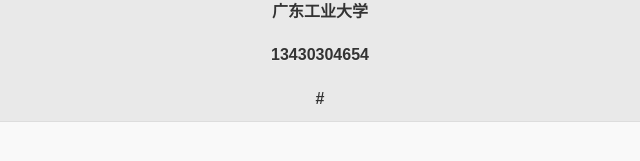
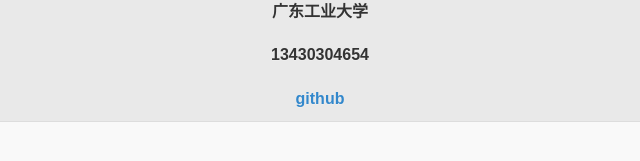
Before and after one commit to OKCthouder/jquery_mobile_demo, a plain HTML site: page index.html in a window 1280 px wide. Shown: the part 379-540 px from the top of the page, 320-960 px from the left. Drawn offline with Linux system fonts and the light colour scheme.

Commit message:
移动智能平台大作业

```diff
--- a/index.html
+++ b/index.html
@@ -11,6 +11,11 @@
 <meta name="viewport" content="width=device-width, initial-scale=1">
 <style type="text/css">
 #content{text-align:center;}
+a {
+text-decoration:none;
+out-line: none;
+color: #333;
+}
 </style>
 <script type="text/javascript">
 $( document ).one( "pagecreate", ".demo_page", function() {
@@ -30,7 +35,7 @@
 </head>
 <body>
 	<!--第一页-->
-	<div data-role="page" data-title="第一页" id="first" data-theme="a" class="demo_page">
+	<div data-role="page" data-title="广工新闻" id="first" data-theme="a" class="demo_page">
 		<div data-role="header" data-position="fixed">
 			<h1>广工新闻</h1>
             <a href="#second" data-icon="gear" class="ui-btn-right" id="goSecond">theme</a>
@@ -56,11 +61,11 @@
 		<div data-role="footer">
             <h6>广东工业大学</h6>
             <h6>13430304654</h6>
-            <h6>#</h6>
+            <h6><a href="https://okcthouder.github.io/jquery_mobile_demo/">github</a></h6>
         </div>
 		</div>
 	<!--第二页-->
-	<div data-role="page" data-title="腾讯新闻" id="second" data-theme="b" class="demo_page">
+	<div data-role="page" data-title="广工新闻" id="second" data-theme="b" class="demo_page">
 		<div data-role="header">
 			<a id="gofirst" href="#" data-transition="pop">back</a>
 			<h1>广工新闻</h1>
@@ -87,7 +92,7 @@
         <div data-role="footer">
             <h6>广东工业大学</h6>
             <h6>13430304654</h6>
-            <h6>#</h6>
+            <h6><a href="https://okcthouder.github.io/jquery_mobile_demo/">github</a></h6>
         </div>
 	</div>
 </body>
```
